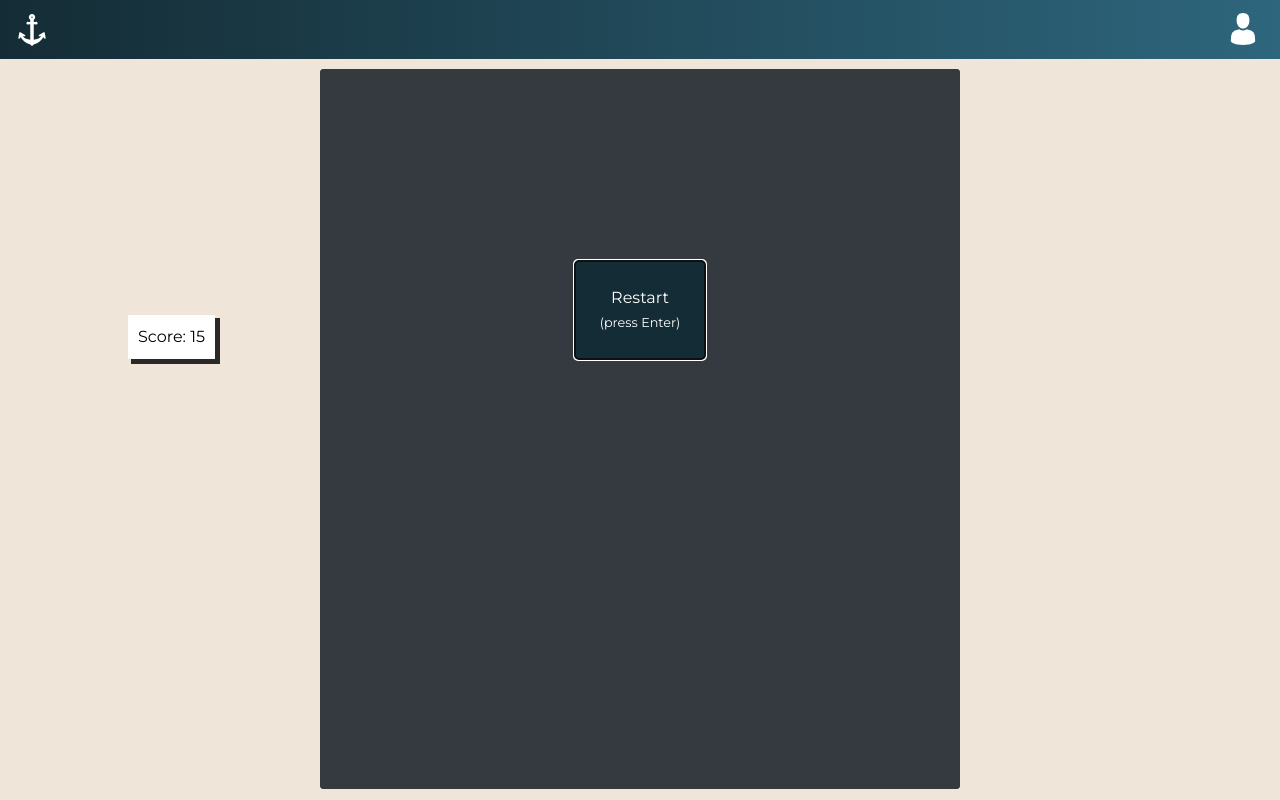
After one commit to XavierLiceran/PirateTeaParty, a PHP site: page /enigma2.php in a window 1280 px wide. The commit adds this page. Run offline with PHP 8.4, Linux system fonts and the light colour scheme.

Commit message:
Enigma2, estructura enigmas, ScriptBlock en Master
:D

```diff
--- /dev/null
+++ b/css/enigma/enigma2.css
@@ -0,0 +1,80 @@
+.customContainer {
+    position: relative;
+    height: 90vh;
+    width: 50%;
+    /* left: 35%; */
+    margin-top: 10px;
+    background-color: #292929;
+    overflow: hidden;
+    margin-right: auto;
+    margin-left: auto;
+}
+
+.barco {
+    position: absolute;
+    background-image: url(../../img/enigma/enigma2/corsair_sprite.png);
+
+    height: 185px;
+    width: 91px;
+    /* background-color: #fff; */
+}
+
+#barcoJugador {
+    background-image: url(../../img/enigma/enigma2/pirate_sprite.png);
+    bottom: 8%;
+    left: 45%;
+
+}
+
+#barcoEnemigo {
+    top: -100px;
+    left: 60%;
+}
+
+#barcoEnemigo2 {
+    top: -320px;
+    left: 40%;
+}
+
+#barcoEnemigo3 {
+    top: -550px;
+    left: 50%;
+}
+
+.collisionsquare {
+    width: 40px;
+    height: 128px;
+    margin-top: 40px;
+    margin-left: 20px;
+}
+
+#restart_div {
+    position: absolute;
+    height: 100%;
+    width: 100%;
+    color: white;
+    text-align: center;
+    display: none;
+}
+
+#restart {
+    border: none;
+    padding: 25px;
+    color: white;
+    margin-top: 30%;
+    background-color: #142c35;
+}
+
+.small_text{
+
+}
+
+#score_div{
+    position: absolute;
+    margin-top: 20%;
+    margin-left: 10%;
+    background-color: #fff;
+    color: #000;
+    padding: 10px;
+    box-shadow: 4px 4px 0px 1px #292929;
+}
--- /dev/null
+++ b/enigma2.php
@@ -0,0 +1,36 @@
+<?php include $_SERVER['DOCUMENT_ROOT'] .'/PirateTeaParty/templates/master.php' ?>
+
+<?php startblock('titulo')?>
+    Enigma2
+<?php endblock()?>
+
+<?php startblock('principal')?>
+    <link rel="stylesheet" href="css/enigma/enigma2.css">
+        <div id="score_div">
+            Score: <span id="score">0</span>
+        </div>
+        <div id="shipContainer" class="customContainer bg-dark rounded">
+            <div id="barcoJugador" class="barco">
+                <div id="csId" class="collisionsquare"></div>
+            </div>
+            <div id="barcoEnemigo" class="barco">
+                <div class="collisionsquare"></div>
+            </div>
+            <div id="barcoEnemigo2" class="barco">
+                <div class="collisionsquare"></div>
+            </div>
+            <div id="barcoEnemigo3" class="barco">
+                <div class="collisionsquare"></div>
+            </div>
+            <div id="restart_div" class="bg-dark">
+                <button id="restart" class="rounded">
+                    Restart<br>
+                    <small class="small_text">(press Enter)</small>
+                </button>
+            </div>
+        </div>
+<?php endblock()?>
+
+<?php startblock('scripts')?>
+    <script src="js/enigma/enigma2.js"></script>
+<?php endblock()?>
--- /dev/null
+++ b/js/enigma/enigma2.js
@@ -0,0 +1,178 @@
+//Después de cargar todo
+$(function(){
+
+    var anim_id;
+
+    //Variables referenciales del juego
+    var container = $('#shipContainer');
+
+    var player = $('#barcoJugador');
+    var colsq = $('#csId');
+    var enemy1 = $('#barcoEnemigo');
+    var enemy2 = $('#barcoEnemigo2');
+    var enemy3 = $('#barcoEnemigo3');
+
+    var rdiv = $('#restart_div');
+    var rbutton = $('#restart');
+    var score = $('#score');
+
+    //Variables de configuración
+    var cont_left = parseInt(container.css('left'));
+    var cont_width = parseInt(container.width());
+    var cont_height = parseInt(container.height());
+    var barco_width = parseInt(colsq.width());
+    var barco_height = parseInt(colsq.height());
+
+    //Variables controlador juego
+    var game_over = false;
+
+    var score_counter = 1;
+
+    var speed = 2;
+
+    var moveR = false;
+    var moveL = false;
+    var moveU = false;
+    var moveD = false;
+
+/**/
+
+//Animaciones de movimiento
+function left(){
+    if(game_over == false && parseInt(player.css('left')) > 0){
+        player.css('left', parseInt(player.css('left')) - 5);
+        moveL = requestAnimationFrame(left);
+    }
+}
+
+function right(){
+    if(game_over == false && parseInt(player.css('left')) < cont_width - barco_width){
+        player.css('left', parseInt(player.css('left')) + 5);
+        moveR = requestAnimationFrame(right);
+    }
+}
+
+function up(){
+    if(game_over == false && parseInt(player.css('top')) > 0){
+        player.css('top', parseInt(player.css('top')) - 5);
+        moveU = requestAnimationFrame(up);
+    }
+}
+
+function down(){
+    if(game_over == false && parseInt(player.css('top')) < cont_height - barco_height){
+        player.css('top', parseInt(player.css('top')) + 5);
+        moveD = requestAnimationFrame(down);
+    }
+}
+
+//Al apretar alguna de las flechas del teclado
+$(document).on('keydown', function(e){
+    if(game_over == false){
+        var key = e.keyCode;
+        if(key == 37 && moveL == false){
+            moveL = requestAnimationFrame(left);
+        } else if(key == 39 && moveR == false){
+            moveR = requestAnimationFrame(right);
+        } else if(key == 38 && moveU == false){
+            moveU = requestAnimationFrame(up);
+        } else if(key == 40 && moveD == false){
+            moveD = requestAnimationFrame(down);
+        }
+    }
+});
+
+//Al soltar alguna de las flechas del teclado
+$(document).on('keyup', function(e){
+    if(game_over == false){
+        var key = e.keyCode;
+        if(key == 37){
+            cancelAnimationFrame(moveL);
+            moveL = false;
+        } else if(key == 39){
+            cancelAnimationFrame(moveR);
+            moveR = false;
+        } else if(key == 38){
+            cancelAnimationFrame(moveU);
+            moveU = false;
+        } else if(key == 40){
+            cancelAnimationFrame(moveD);
+            moveD = false;
+        }
+    }
+});
+
+//Funciones en bucle
+
+anim_id = requestAnimationFrame(repeat);
+
+function spawnEnemy(enemy){
+    var current_top = parseInt(enemy.css('top'));
+    if(current_top > cont_height){
+        current_top = -100;
+        var enemy_left = parseInt(Math.random() * (cont_width - barco_width));
+        enemy.css('left', enemy_left);
+    }
+    enemy.css('top', current_top + speed);
+}
+
+function endGame(){
+    game_over = true;
+    cancelAnimationFrame(anim_id);
+    cancelAnimationFrame(moveL);
+    cancelAnimationFrame(moveR);
+    cancelAnimationFrame(moveU);
+    cancelAnimationFrame(moveD);
+    rdiv.slideDown();
+    rbutton.focus();
+}
+
+rbutton.click(function(){
+    location.reload();
+});
+
+function repeat(){
+    if(game_over == false){
+
+        if(collision(player, enemy1) || collision(player, enemy2) || collision(player, enemy3)){
+            endGame();
+        }
+
+        score_counter++;
+
+        if(score_counter % 20 == 0){
+            score.text(parseInt(score.text()) + 1);
+        }
+
+        spawnEnemy(enemy1);
+        spawnEnemy(enemy2);
+        spawnEnemy(enemy3);
+
+        anim_id = requestAnimationFrame(repeat);
+    }
+}
+
+/**/
+
+    function collision($div1, $div2) {
+        var x1 = $div1.offset().left;
+        var y1 = $div1.offset().top;
+        var h1 = $div1.outerHeight(true);
+        var w1 = $div1.outerWidth(true);
+        var b1 = y1 + h1;
+        var r1 = x1 + w1;
+
+        var x2 = $div2.offset().left;
+        var y2 = $div2.offset().top;
+        var h2 = $div2.outerHeight(true);
+        var w2 = $div2.outerWidth(true);
+        var b2 = y2 + h2;
+        var r2 = x2 + w2;
+
+        if(b1 < y2 || y1 > b2 || r1 < x2 || x1 > r2){
+            return false;
+        } else {
+            return true;
+        }
+    }
+})
--- a/templates/master.php
+++ b/templates/master.php
@@ -1,8 +1,9 @@
 <?php
     session_start();
     require_once $_SERVER['DOCUMENT_ROOT'] . '/PirateTeaParty/librerias/ti.php';
-    require_once('mensajes.php');
-    require_once('switchController.php');
+    require_once $_SERVER['DOCUMENT_ROOT'] . '/PirateTeaParty/mensajes.php';
+    require_once $_SERVER['DOCUMENT_ROOT'] . '/PirateTeaParty/switchController.php';
+
     if (!isset($_SESSION['from'])){
         $_SESSION['from'] = "";
     }
@@ -180,6 +181,11 @@
 
     <!-- JS LOGIN/REGISTER -->
     <script src="./js/miJS/prueba.js"></script>
+
+    <!-- SCRIPTS de mas -->
+    <?php startblock('scripts')?>
+    <?php endblock()?>
+
     <?php
     //funcion de switchController, mira de donde venimos y en funcion de eso abre una cosa o otra
     switchMaster();
```
Also changed, not shown: enigmas/enigmaXavi.php (deleted, +0 -9 lines), img/enigma/enigma2/corsair_sprite.png (added), img/enigma/enigma2/pirate_sprite.png (added).
